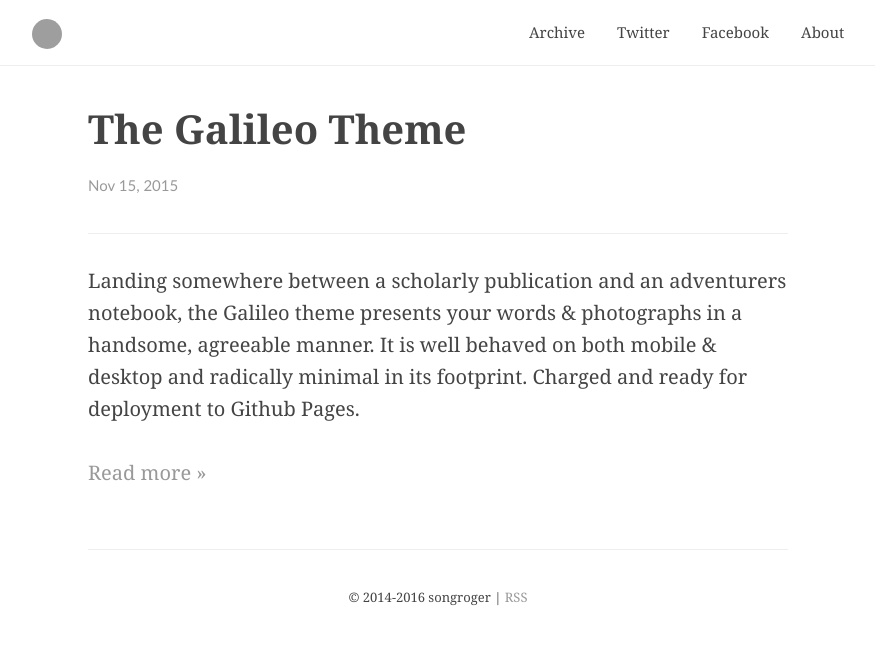
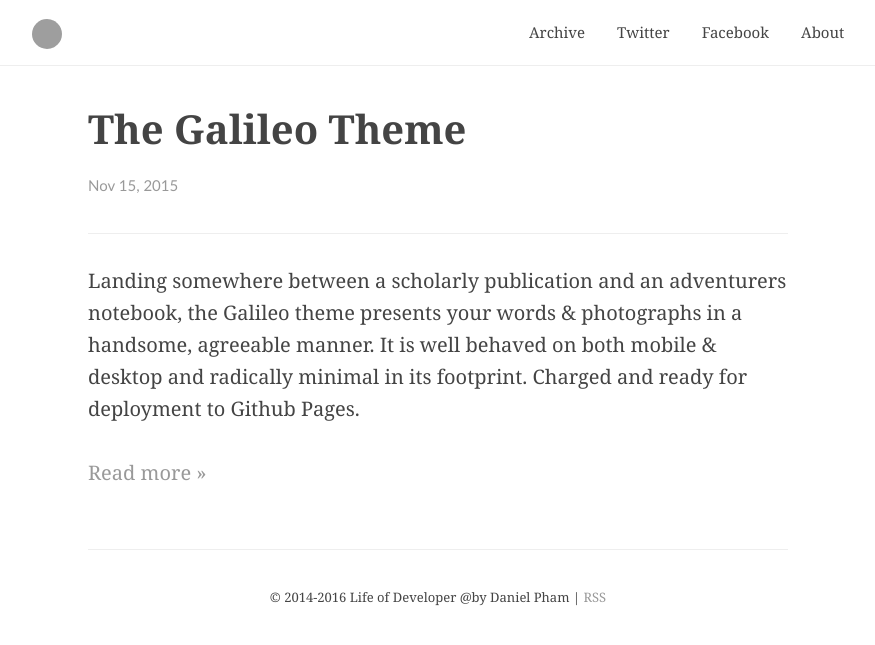
Before and after one commit to nguyenpc/lifeofdeveloper, a Jekyll site: the page built from index.html, in a window 1280 px wide. Shown: the top 645 px of the page, without its empty margins (202-1077 px from the left). Built offline with Jekyll 4.4.1, drawn with Linux system fonts in a browser that asks for light colours; comment, search, counter and statistics services are not loaded; grey boxes are pictures that could not be loaded.

Commit message:
Update _config.yml

```diff
--- a/_config.yml
+++ b/_config.yml
@@ -8,7 +8,7 @@ about: http://7xof48.com1.z0.glb.clouddn.com/about.jpg
 favicon: http://7xof48.com1.z0.glb.clouddn.com/favicon.png
 basecss:
 # Theme specific configuration
-title: songroger
+title: Life of Developer @by Daniel Pham
 description: >
   A developer, translator and also father of a cute girl.
 
```
